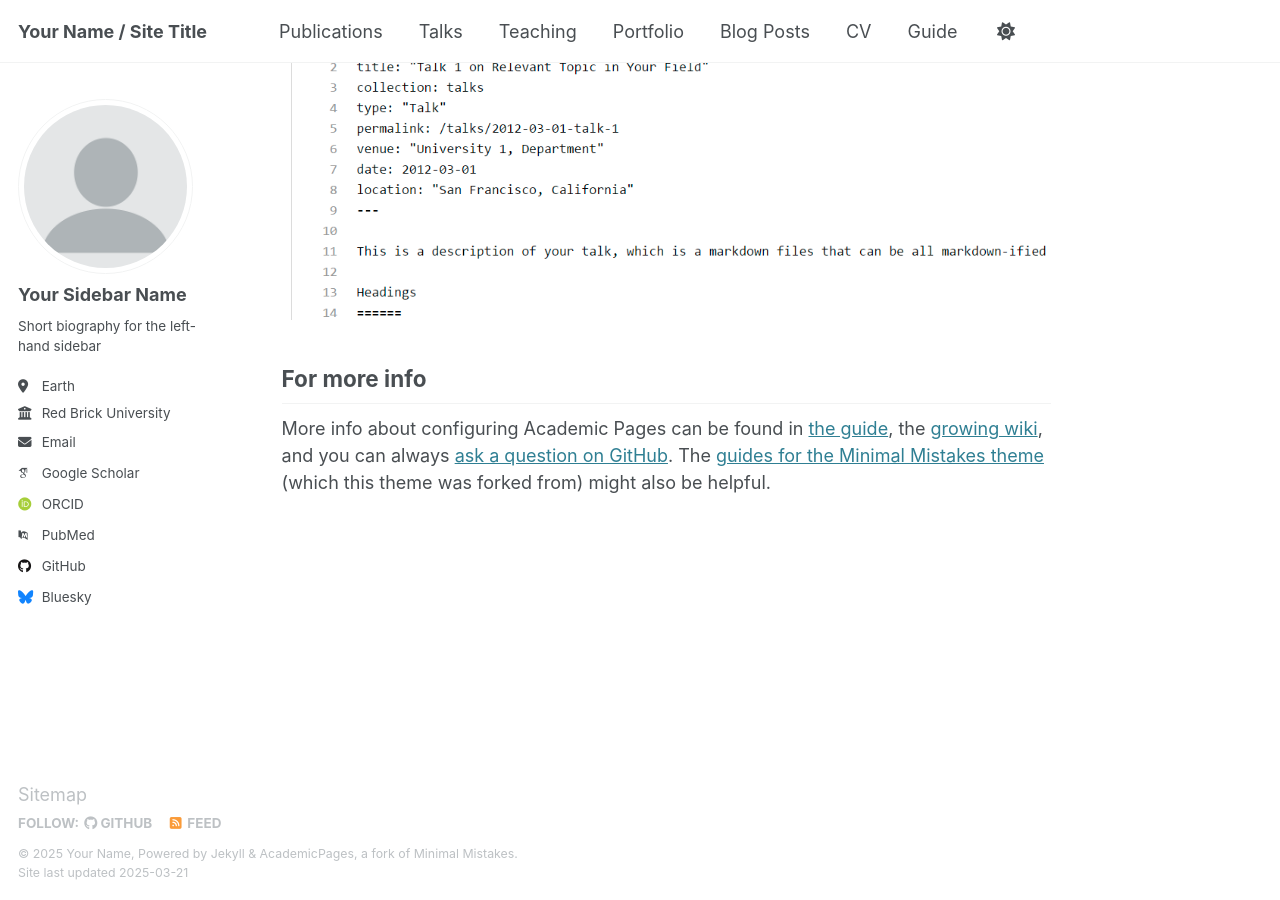
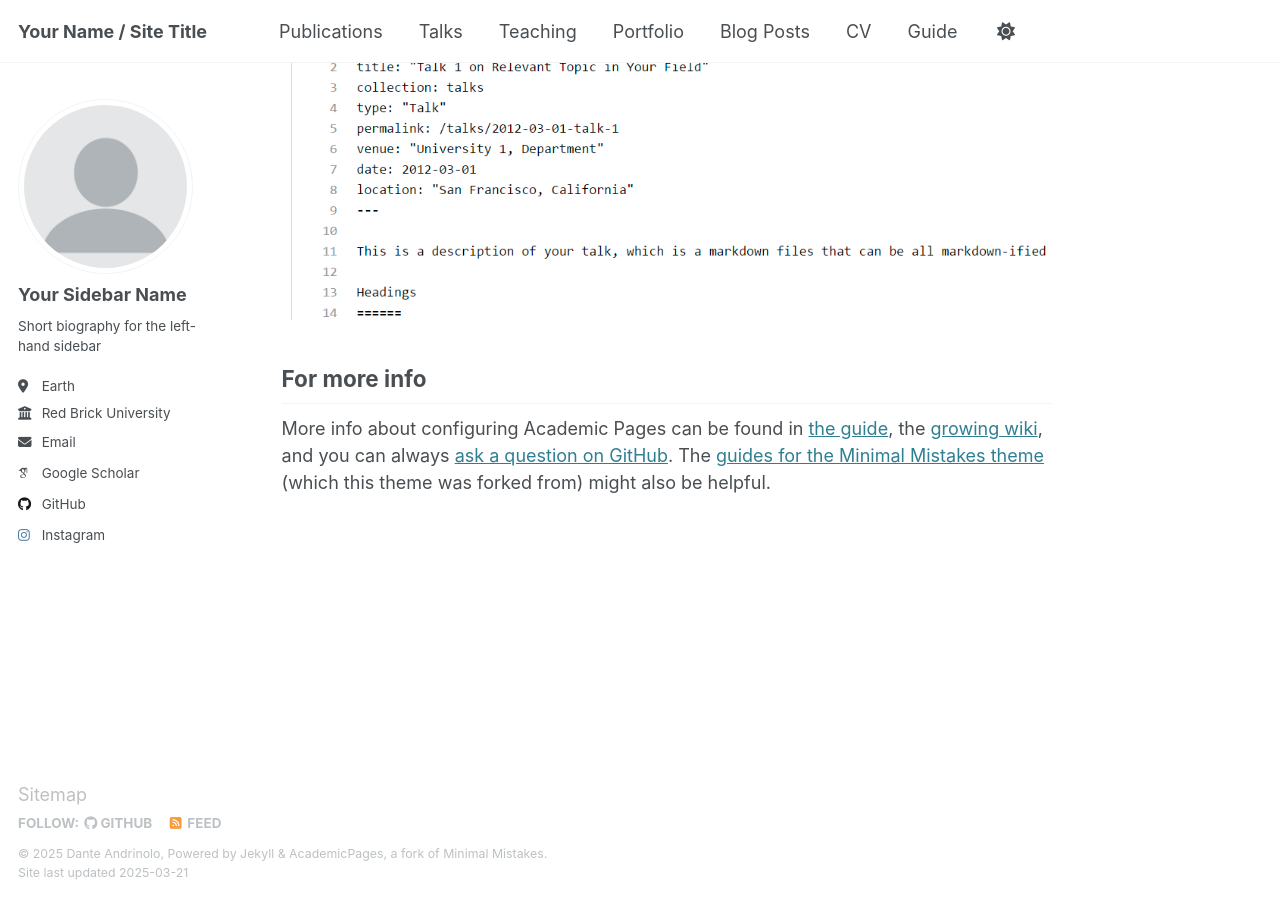
Before and after one commit to danteandrinolo/danteandrinolo.github.io, a Jekyll site: the page built from _pages/about.md, in a window 1280 px wide and 900 px high, scrolled down 2635 px. Built offline with Jekyll 4.4.1, drawn with Linux system fonts in a browser that asks for light colours; some web fonts are replaced; some of the changed lines change nothing that is shown.

Commit message:
Update _config.yml

```diff
--- a/_config.yml
+++ b/_config.yml
@@ -11,8 +11,8 @@
 site_theme               : "default"
 title                    : "Your Name / Site Title"
 title_separator          : "-"
-name                     : &name "Your Name"
-description              : &description "personal description"
+name                     : &name "Dante Andrinolo"
+description              : &description "This is the personal page of Dante Andrinolo!"
 url                      : https://academicpages.github.io # the base hostname & protocol for your site e.g. "https://[your GitHub username].github.io"
 baseurl                  : "" # the subpath of your site, e.g. "/blog"
 repository               : "academicpages/academicpages.github.io"
@@ -33,11 +33,11 @@
 
   # Academic websites
   arxiv            : # URL - Update with the correct link to your profile
-  googlescholar    : "https://scholar.google.com/citations?user=PS_CX0AAAAAJ"
+  googlescholar    : "https://scholar.google.com/citations?user=0m67Zt8AAAAJ"
   impactstory      : # URL
-  orcid            : "http://orcid.org/yourorcidurl"
+  orcid            : #"http://orcid.org/yourorcidurl"
   semantic         : # URL
-  pubmed           : "https://www.ncbi.nlm.nih.gov/pubmed/?term=john+snow"
+  pubmed           : #"https://www.ncbi.nlm.nih.gov/pubmed/?term=john+snow"
   researchgate     : # URL
   scopus           : # URL
 
@@ -45,19 +45,19 @@
   bitbucket        : # Username - Update with your username on the site
   codepen          : # Username
   dribbble         : # Username
-  github           : "academicpages"
+  github           : "danteandrinolo"
   kaggle           : # Username
   stackoverflow    : # User number or user number and name (i.e., use "1" or "1/jeff-atwood")
 
   # Social media
-  bluesky          : "bsky.app" # Replace this with you Bluesky username
+  bluesky          : #"bsky.app" # Replace this with you Bluesky username
   facebook         : # Username
   flickr           : # Username
   foursquare       : # Username
   goodreads        : # Username
   google_plus      : # Username
   keybase          : # Username
-  instagram        : # Username
+  instagram        : "dante.a_sw"
   lastfm           : # Username
   linkedin         : # Username
   mastodon         : # URL
```
